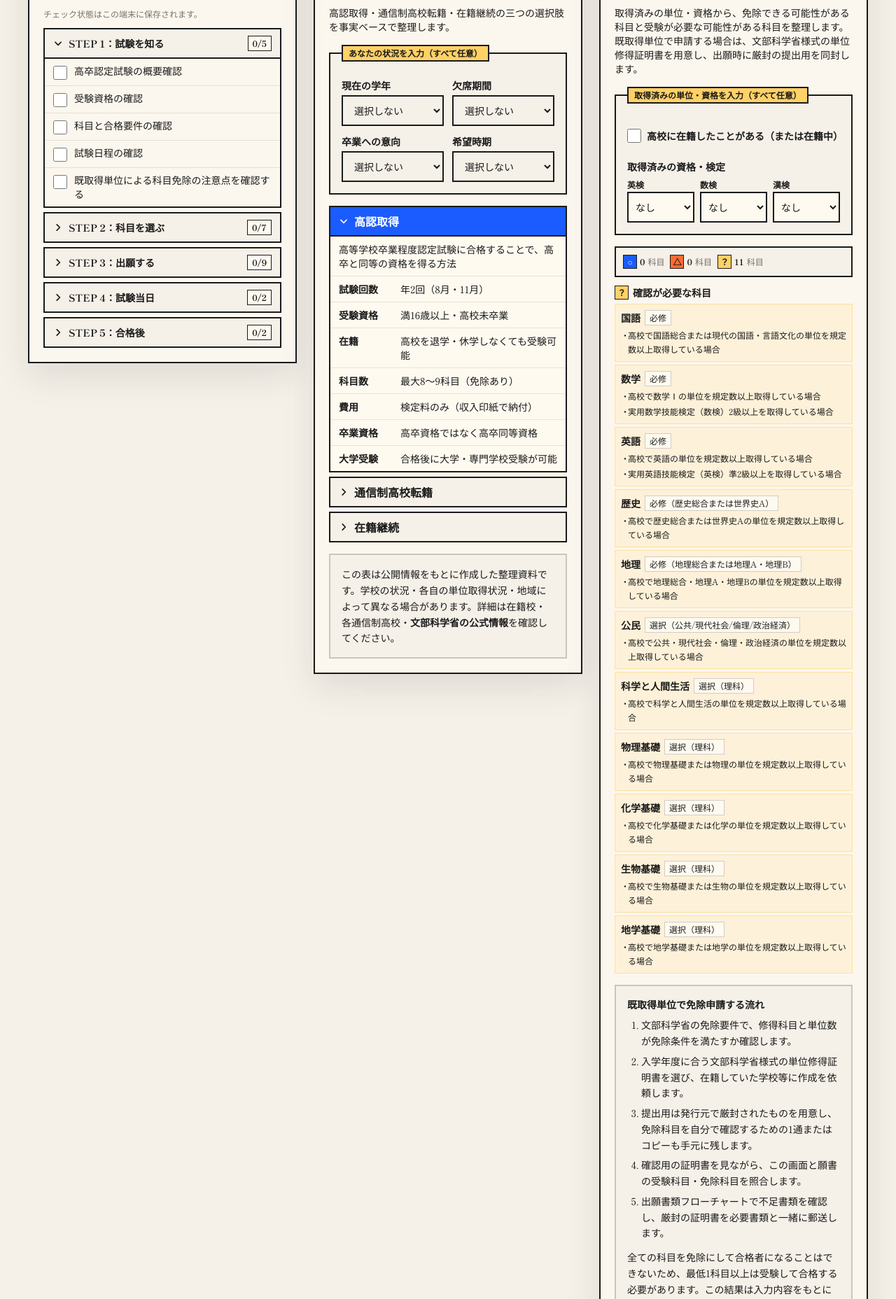
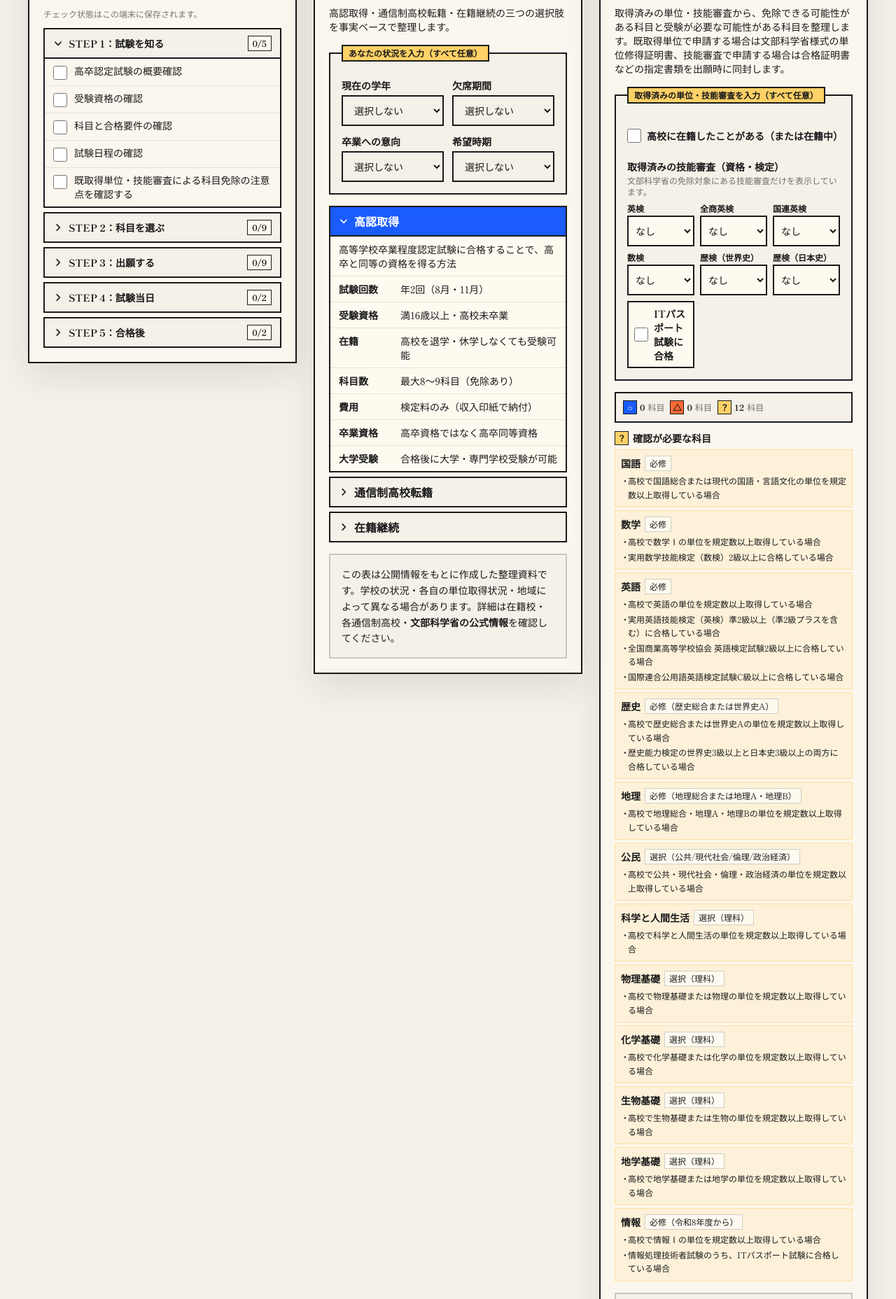
Before and after one commit to toutoutoubun/konin-2026, a Next.js app: page / in a window 1280 px wide. Shown: the part 1454-3310 px from the top of the page at 70% size. Built offline with nearby package versions, Linux system fonts and the light colour scheme; a web font is replaced by a local one.

Commit message:
Revise exemption flow and CEFR guidance

```diff
--- a/app/updates/page.tsx
+++ b/app/updates/page.tsx
@@ -4,6 +4,7 @@ const updates = [
   ['2026-05-12', '物理基礎', '物理基礎PDFの端末内分析を追加。大問見出し「問1〜問Nに答えよ。」で分割し、頻出分野、年度別推移、大問構成、出題形式を表示。', '物理基礎分析ページ'],
   ['2026-05-12', '英語', 'CEFRの説明を頻出語彙セクションに追加し、文法×語彙レベルのヒートマップを行内比率つきで読みやすく改善。', '英語分析ページ'],
   ['2026-05-12', '免除確認', '文部科学省HPをもとに、既取得単位による免除申請の流れと単位修得証明書の準備手順を追加。', '出願Todo・免除科目確認'],
+  ['2026-05-12', '免除確認', '文部科学省の技能審査免除一覧PDFに合わせ、歴検・数検・英検等・ITパスポートによる免除チェックとTodoを追加。', '免除申請チェックリスト・出願Todo'],
   ['2026-05-02', 'タグ定義', '英語以外の全11科目（国語・数学・歴史・地理・公民・科学と人間生活・物理基礎・化学基礎・生物基礎・地学基礎・情報）の単元タグ・形式タグ定義を追加。', 'タグ定義ページ'],
   ['2026-05-02', 'タグ定義', '科目タブ切り替えで各科目の固有タグ定義を表示可能に。全科目共通タグ（形式・制度区分）セクションを分離。', 'タグ定義ページ'],
   ['2026-05-01', '全体', '高認パスのトップページ、科目別カード、出願Todoリスト、タグ定義、更新履歴を追加。', 'Phase 1 UI構成'],
--- a/components/ApplicationTodo.tsx
+++ b/components/ApplicationTodo.tsx
@@ -7,6 +7,7 @@ import {
   officialExamGuideUrl,
   officialExemptionRequirementsUrl,
   officialPastExamUrl,
+  officialSkillExemptionUrl,
 } from '@/data/subjects'
 
 type TodoItem = {
@@ -28,7 +29,7 @@ const steps: TodoStep[] = [
       { id: 'eligibility', label: '受験資格の確認' },
       { id: 'requirements', label: '科目と合格要件の確認' },
       { id: 'schedule', label: '試験日程の確認' },
-      { id: 'exemption', label: '既取得単位による科目免除の注意点を確認する', href: officialExemptionRequirementsUrl }
+      { id: 'exemption', label: '既取得単位・技能審査による科目免除の注意点を確認する', href: officialExemptionRequirementsUrl }
     ]
   },
   {
@@ -36,9 +37,11 @@ const steps: TodoStep[] = [
     items: [
       { id: 'subjects', label: '受験科目を決める' },
       { id: 'exemption-requirements', label: '免除要件で対象科目と必要単位数を照合する', href: officialExemptionRequirementsUrl },
+      { id: 'skill-exemption-requirements', label: '技能審査による免除対象（歴検・数検・英検等・ITパスポート）を確認する', href: officialSkillExemptionUrl },
       { id: 'credit-certificate-form', label: '入学年度に合う単位修得証明書の文科省様式を選ぶ', href: officialCreditCertificateUrl },
       { id: 'credit-certificate-request', label: '在籍校に証明書作成を依頼する（提出用は厳封、確認用も用意）' },
-      { id: 'exemption-subjects', label: '確認用の証明書を見ながら、免除申請できる科目を確認する' },
+      { id: 'skill-proof-documents', label: '資格・検定で申請する科目は、合格証明書など指定書類を確認する' },
+      { id: 'exemption-subjects', label: '単位・技能審査の証明書類を見ながら、免除申請できる科目を確認する' },
       { id: 'download-pdfs', label: '公式PDFを文科省サイトから取得する', href: officialPastExamUrl },
       { id: 'analysis', label: '頻出分析ツールで出題傾向を確認する', href: '#tools' }
     ]
@@ -50,8 +53,8 @@ const steps: TodoStep[] = [
       { id: 'period', label: '出願期間を確認する' },
       { id: 'application-flow', label: '出願書類フローチャートで必要書類を確認する', href: officialApplicationFlowUrl },
       { id: 'documents', label: '必要書類を揃える（願書・写真・住民票・収入印紙など）' },
-      { id: 'exemption-documents', label: '免除申請する場合は、厳封された単位修得証明書を同封する' },
-      { id: 'exemption-form-check', label: '願書の受験科目・免除科目を、確認用証明書と照合する' },
+      { id: 'exemption-documents', label: '免除申請する場合は、単位修得証明書または技能審査の証明書類を同封する' },
+      { id: 'exemption-form-check', label: '願書の受験科目・免除科目を、証明書類と照合する' },
       { id: 'fee', label: '検定料を確認・納付する（収入印紙）' },
       { id: 'mail', label: '願書を郵送する（簡易書留）' },
       { id: 'ticket', label: '受験票の到着を確認する' }
--- a/components/ExemptionCheck/ExemptionCheck.tsx
+++ b/components/ExemptionCheck/ExemptionCheck.tsx
@@ -54,7 +54,7 @@ export default function ExemptionCheck() {
           </ruby>
         </h2>
         <p className="mt-2 text-sm">
-          取得済みの単位・資格から、免除できる可能性がある科目と受験が必要な可能性がある科目を整理します。既取得単位で申請する場合は、文部科学省様式の単位修得証明書を用意し、出願時に厳封の提出用を同封します。
+          取得済みの単位・技能審査から、免除できる可能性がある科目と受験が必要な可能性がある科目を整理します。既取得単位で申請する場合は文部科学省様式の単位修得証明書、技能審査で申請する場合は合格証明書などの指定書類を出願時に同封します。
         </p>
       </div>
 
--- a/components/ExemptionCheck/ExemptionInput.tsx
+++ b/components/ExemptionCheck/ExemptionInput.tsx
@@ -2,9 +2,17 @@
 
 import {
   type ExemptionInput as InputType,
-  type QualificationLevel,
+  type CommonQualificationLevel,
+  type EikenLevel,
+  type HistoryExamLevel,
+  type UnitedNationsEnglishLevel,
+  type ZenshoEnglishLevel,
+  eikenLevels,
   exemptionSubjects,
-  qualificationLevels,
+  historyExamLevels,
+  sukenLevels,
+  unitedNationsEnglishLevels,
+  zenshoEnglishLevels,
 } from '@/data/exemptions'
 
 type Props = {
@@ -17,9 +25,13 @@ export default function ExemptionInputForm({ input, onChange, onClear }: Props)
   const hasInput =
     input.enrolled ||
     Object.values(input.credits).some((v) => v > 0) ||
-    input.eiken !== 'なし' ||
-    input.suken !== 'なし' ||
-    input.kanken !== 'なし'
+    (input.eiken ?? 'なし') !== 'なし' ||
+    (input.suken ?? 'なし') !== 'なし' ||
+    (input.rekikenWorld ?? 'なし') !== 'なし' ||
+    (input.rekikenJapan ?? 'なし') !== 'なし' ||
+    (input.zenshoEnglish ?? 'なし') !== 'なし' ||
+    (input.unEnglish ?? 'なし') !== 'なし' ||
+    Boolean(input.itPassport)
 
   const updateCredit = (slug: string, value: string) => {
     const num = parseInt(value, 10)
@@ -35,7 +47,7 @@ export default function ExemptionInputForm({ input, onChange, onClear }: Props)
   return (
     <fieldset className="border-2 border-ink bg-cream p-3 sm:p-4">
       <legend className="border-2 border-ink bg-yellow px-2 py-0.5 text-xs font-bold">
-        取得済みの単位・資格を入力（すべて任意）
+        取得済みの単位・技能審査を入力（すべて任意）
       </legend>
 
       {/* 高校在籍チェック */}
@@ -83,19 +95,50 @@ export default function ExemptionInputForm({ input, onChange, onClear }: Props)
 
       {/* 資格・検定 */}
       <div className="mt-3">
-        <p className="text-sm font-bold">取得済みの資格・検定</p>
-        <div className="mt-2 grid grid-cols-3 gap-2">
+        <p className="text-sm font-bold">取得済みの技能審査（資格・検定）</p>
+        <p className="mt-0.5 text-xs text-ink/60">文部科学省の免除対象にある技能審査だけを表示しています。</p>
+        <div className="mt-2 grid gap-2 sm:grid-cols-2 lg:grid-cols-3">
           <div>
             <label htmlFor="exemption-eiken" className="block text-xs font-bold">
               英検
             </label>
             <select
               id="exemption-eiken"
-              value={input.eiken}
-              onChange={(e) => onChange({ ...input, eiken: e.target.value as QualificationLevel })}
+              value={input.eiken ?? 'なし'}
+              onChange={(e) => onChange({ ...input, eiken: e.target.value as EikenLevel })}
               className="mt-0.5 w-full min-h-[44px] border-2 border-ink bg-paper px-1.5 py-1.5 text-sm focus-visible:outline-4 focus-visible:outline-blue"
             >
-              {qualificationLevels.map((level) => (
+              {eikenLevels.map((level) => (
+                <option key={level} value={level}>{level}</option>
+              ))}
+            </select>
+          </div>
+          <div>
+            <label htmlFor="exemption-zensho-english" className="block text-xs font-bold">
+              全商英検
+            </label>
+            <select
+              id="exemption-zensho-english"
+              value={input.zenshoEnglish ?? 'なし'}
+              onChange={(e) => onChange({ ...input, zenshoEnglish: e.target.value as ZenshoEnglishLevel })}
+              className="mt-0.5 w-full min-h-[44px] border-2 border-ink bg-paper px-1.5 py-1.5 text-sm focus-visible:outline-4 focus-visible:outline-blue"
+            >
+              {zenshoEnglishLevels.map((level) => (
+                <option key={level} value={level}>{level}</option>
+              ))}
+            </select>
+          </div>
+          <div>
+            <label htmlFor="exemption-un-english" className="block text-xs font-bold">
+              国連英検
+            </label>
+            <select
+              id="exemption-un-english"
+              value={input.unEnglish ?? 'なし'}
+              onChange={(e) => onChange({ ...input, unEnglish: e.target.value as UnitedNationsEnglishLevel })}
+              className="mt-0.5 w-full min-h-[44px] border-2 border-ink bg-paper px-1.5 py-1.5 text-sm focus-visible:outline-4 focus-visible:outline-blue"
+            >
+              {unitedNationsEnglishLevels.map((level) => (
                 <option key={level} value={level}>{level}</option>
               ))}
             </select>
@@ -106,30 +149,54 @@ export default function ExemptionInputForm({ input, onChange, onClear }: Props)
             </label>
             <select
               id="exemption-suken"
-              value={input.suken}
-              onChange={(e) => onChange({ ...input, suken: e.target.value as QualificationLevel })}
+              value={input.suken ?? 'なし'}
+              onChange={(e) => onChange({ ...input, suken: e.target.value as CommonQualificationLevel })}
               className="mt-0.5 w-full min-h-[44px] border-2 border-ink bg-paper px-1.5 py-1.5 text-sm focus-visible:outline-4 focus-visible:outline-blue"
             >
-              {qualificationLevels.map((level) => (
+              {sukenLevels.map((level) => (
                 <option key={level} value={level}>{level}</option>
               ))}
             </select>
           </div>
           <div>
-            <label htmlFor="exemption-kanken" className="block text-xs font-bold">
-              漢検
+            <label htmlFor="exemption-rekiken-world" className="block text-xs font-bold">
+              歴検（世界史）
             </label>
             <select
-              id="exemption-kanken"
-              value={input.kanken}
-              onChange={(e) => onChange({ ...input, kanken: e.target.value as QualificationLevel })}
+              id="exemption-rekiken-world"
+              value={input.rekikenWorld ?? 'なし'}
+              onChange={(e) => onChange({ ...input, rekikenWorld: e.target.value as HistoryExamLevel })}
               className="mt-0.5 w-full min-h-[44px] border-2 border-ink bg-paper px-1.5 py-1.5 text-sm focus-visible:outline-4 focus-visible:outline-blue"
             >
-              {qualificationLevels.map((level) => (
+              {historyExamLevels.map((level) => (
                 <option key={level} value={level}>{level}</option>
               ))}
             </select>
           </div>
+          <div>
+            <label htmlFor="exemption-rekiken-japan" className="block text-xs font-bold">
+              歴検（日本史）
+            </label>
+            <select
+              id="exemption-rekiken-japan"
+              value={input.rekikenJapan ?? 'なし'}
+              onChange={(e) => onChange({ ...input, rekikenJapan: e.target.value as HistoryExamLevel })}
+              className="mt-0.5 w-full min-h-[44px] border-2 border-ink bg-paper px-1.5 py-1.5 text-sm focus-visible:outline-4 focus-visible:outline-blue"
+            >
+              {historyExamLevels.map((level) => (
+                <option key={level} value={level}>{level}</option>
+              ))}
+            </select>
+          </div>
+          <label className="flex min-h-[44px] items-center gap-2 border-2 border-ink bg-paper px-2 py-1.5 text-sm font-bold">
+            <input
+              type="checkbox"
+              checked={Boolean(input.itPassport)}
+              onChange={(e) => onChange({ ...input, itPassport: e.target.checked })}
+              className="h-5 w-5 shrink-0 accent-blue"
+            />
+            ITパスポート試験に合格
+          </label>
         </div>
 
       </div>
--- a/components/ExemptionCheck/ExemptionNote.tsx
+++ b/components/ExemptionCheck/ExemptionNote.tsx
@@ -3,21 +3,24 @@ import {
   officialCreditCertificateUrl,
   officialExamGuideUrl,
   officialExemptionRequirementsUrl,
+  officialSkillExemptionUrl,
 } from '@/data/subjects'
 
 export default function ExemptionNote() {
   return (
     <aside className="mt-4 border-2 border-ink/20 bg-cream p-3 sm:p-4" aria-label="免除確認に関する注意事項">
-      <h3 className="text-sm font-bold">既取得単位で免除申請する流れ</h3>
+      <h3 className="text-sm font-bold">免除申請チェックリスト</h3>
       <ol className="mt-2 list-decimal space-y-1.5 pl-5 text-sm leading-relaxed">
-        <li>文部科学省の免除要件で、修得科目と単位数が免除条件を満たすか確認します。</li>
+        <li>単位で申請する場合は、文部科学省の免除要件で修得科目と単位数を確認します。</li>
         <li>入学年度に合う文部科学省様式の単位修得証明書を選び、在籍していた学校等に作成を依頼します。</li>
-        <li>提出用は発行元で厳封されたものを用意し、免除科目を自分で確認するための1通またはコピーも手元に残します。</li>
-        <li>確認用の証明書を見ながら、この画面と願書の受験科目・免除科目を照合します。</li>
-        <li>出願書類フローチャートで不足書類を確認し、厳封の証明書を必要書類と一緒に郵送します。</li>
+        <li>技能審査で申請する場合は、公式一覧で対象の試験・級が科目免除に相当するか確認します。</li>
+        <li>英語は英検準2級以上（準2級プラスを含む）、全商英検2級以上、国連英検C級以上のいずれかを確認します。</li>
+        <li>歴史は歴検の世界史3級以上と日本史3級以上の両方、数学は数検2級以上、情報はITパスポート試験の合格を確認します。</li>
+        <li>確認用の証明書類を見ながら、この画面と願書の受験科目・免除科目を照合します。</li>
+        <li>出願書類フローチャートで不足書類を確認し、単位修得証明書または技能審査の証明書類を必要書類と一緒に郵送します。</li>
       </ol>
       <p className="mt-3 text-sm leading-relaxed">
-        全ての科目を免除にして合格者になることはできないため、最低1科目以上は受験して合格する必要があります。この結果は入力内容をもとにした整理資料です。確定判定は文部科学省の受験案内・免除要件で確認してください。
+        全ての科目を免除にして合格者になることはできないため、最低1科目以上は受験して合格する必要があります。この結果は入力内容をもとにした整理資料です。確定判定と提出書類の種類は、文部科学省の受験案内・免除要件・技能審査一覧で確認してください。
       </p>
       <div className="mt-3 flex flex-wrap gap-2 text-sm">
         <a href={officialExemptionRequirementsUrl} target="_blank" rel="noopener" className="font-bold">
@@ -25,6 +28,9 @@ export default function ExemptionNote() {
         </a>
         <a href={officialCreditCertificateUrl} target="_blank" rel="noopener" className="font-bold">
           単位修得証明書様式
+        </a>
+        <a href={officialSkillExemptionUrl} target="_blank" rel="noopener" className="font-bold">
+          技能審査一覧
         </a>
         <a href={officialApplicationFlowUrl} target="_blank" rel="noopener" className="font-bold">
           出願書類フローチャート
--- a/data/exemptions.ts
+++ b/data/exemptions.ts
@@ -26,10 +26,10 @@ export const exemptionSubjects: ExemptionSubject[] = [
     categoryLabel: '必修',
     exemptionConditions: [
       '高校で数学Ⅰの単位を規定数以上取得している場合',
-      '実用数学技能検定（数検）2級以上を取得している場合',
+      '実用数学技能検定（数検）2級以上に合格している場合',
     ],
     creditThreshold: 3,
-    qualificationExemptions: [{ name: '数検', level: '2級' }],
+    qualificationExemptions: [{ name: '実用数学技能検定', level: '2級以上' }],
   },
   {
     name: '英語',
@@ -38,10 +38,16 @@ export const exemptionSubjects: ExemptionSubject[] = [
     categoryLabel: '必修',
     exemptionConditions: [
       '高校で英語の単位を規定数以上取得している場合',
-      '実用英語技能検定（英検）準2級以上を取得している場合',
+      '実用英語技能検定（英検）準2級以上（準2級プラスを含む）に合格している場合',
+      '全国商業高等学校協会 英語検定試験2級以上に合格している場合',
+      '国際連合公用語英語検定試験C級以上に合格している場合',
     ],
     creditThreshold: 3,
-    qualificationExemptions: [{ name: '英検', level: '準2級' }],
+    qualificationExemptions: [
+      { name: '実用英語技能検定', level: '準2級以上（準2級プラスを含む）' },
+      { name: '全国商業高等学校協会 英語検定試験', level: '2級以上' },
+      { name: '国際連合公用語英語検定試験', level: 'C級以上' },
+    ],
   },
   {
     name: '歴史',
@@ -50,8 +56,10 @@ export const exemptionSubjects: ExemptionSubject[] = [
     categoryLabel: '必修（歴史総合または世界史A）',
     exemptionConditions: [
       '高校で歴史総合または世界史Aの単位を規定数以上取得している場合',
+      '歴史能力検定の世界史3級以上と日本史3級以上の両方に合格している場合',
     ],
     creditThreshold: 2,
+    qualificationExemptions: [{ name: '歴史能力検定', level: '世界史3級以上＋日本史3級以上' }],
   },
   {
     name: '地理',
@@ -123,17 +131,42 @@ export const exemptionSubjects: ExemptionSubject[] = [
     ],
     creditThreshold: 2,
   },
+  {
+    name: '情報',
+    slug: 'informatics',
+    category: 'required',
+    categoryLabel: '必修（令和8年度から）',
+    exemptionConditions: [
+      '高校で情報Ⅰの単位を規定数以上取得している場合',
+      '情報処理技術者試験のうち、ITパスポート試験に合格している場合',
+    ],
+    creditThreshold: 2,
+    qualificationExemptions: [{ name: 'ITパスポート試験', level: '合格' }],
+  },
 ]
 
-export type QualificationLevel = 'なし' | '3級' | '準2級' | '2級' | '準1級' | '1級'
-export const qualificationLevels: QualificationLevel[] = ['なし', '3級', '準2級', '2級', '準1級', '1級']
+export type EikenLevel = 'なし' | '3級' | '準2級' | '準2級プラス' | '2級' | '準1級' | '1級'
+export type CommonQualificationLevel = 'なし' | '3級' | '準2級' | '2級' | '準1級' | '1級'
+export type HistoryExamLevel = 'なし' | '3級' | '2級' | '1級'
+export type ZenshoEnglishLevel = 'なし' | '2級' | '1級'
+export type UnitedNationsEnglishLevel = 'なし' | 'C級' | 'B級' | 'A級' | '特A級'
+
+export const eikenLevels: EikenLevel[] = ['なし', '3級', '準2級', '準2級プラス', '2級', '準1級', '1級']
+export const sukenLevels: CommonQualificationLevel[] = ['なし', '3級', '準2級', '2級', '準1級', '1級']
+export const historyExamLevels: HistoryExamLevel[] = ['なし', '3級', '2級', '1級']
+export const zenshoEnglishLevels: ZenshoEnglishLevel[] = ['なし', '2級', '1級']
+export const unitedNationsEnglishLevels: UnitedNationsEnglishLevel[] = ['なし', 'C級', 'B級', 'A級', '特A級']
 
 export interface ExemptionInput {
   enrolled: boolean
   credits: Record<string, number>
-  eiken: QualificationLevel
-  suken: QualificationLevel
-  kanken: QualificationLevel
+  eiken: EikenLevel
+  suken: CommonQualificationLevel
+  rekikenWorld: HistoryExamLevel
+  rekikenJapan: HistoryExamLevel
+  zenshoEnglish: ZenshoEnglishLevel
+  unEnglish: UnitedNationsEnglishLevel
+  itPassport: boolean
   otherQualification: string
 }
 
@@ -142,7 +175,11 @@ export const defaultExemptionInput: ExemptionInput = {
   credits: {},
   eiken: 'なし',
   suken: 'なし',
-  kanken: 'なし',
+  rekikenWorld: 'なし',
+  rekikenJapan: 'なし',
+  zenshoEnglish: 'なし',
+  unEnglish: 'なし',
+  itPassport: false,
   otherQualification: '',
 }
 
@@ -152,19 +189,32 @@ export function evaluateExemption(
   subject: ExemptionSubject,
   input: ExemptionInput
 ): ExemptionStatus {
+  const rekikenWorld = input.rekikenWorld ?? 'なし'
+  const rekikenJapan = input.rekikenJapan ?? 'なし'
+
   // 英検による英語免除
-  if (subject.slug === 'english' && input.eiken !== 'なし') {
-    const levelOrder: QualificationLevel[] = ['なし', '3級', '準2級', '2級', '準1級', '1級']
+  if (subject.slug === 'english') {
+    const levelOrder: EikenLevel[] = ['なし', '3級', '準2級', '準2級プラス', '2級', '準1級', '1級']
     const idx = levelOrder.indexOf(input.eiken)
     if (idx >= 2) return 'possible' // 準2級以上
+    if (input.zenshoEnglish && input.zenshoEnglish !== 'なし') return 'possible' // 全商英検2級以上
+    if (input.unEnglish && input.unEnglish !== 'なし') return 'possible' // 国連英検C級以上
   }
 
   // 数検による数学免除
   if (subject.slug === 'math' && input.suken !== 'なし') {
-    const levelOrder: QualificationLevel[] = ['なし', '3級', '準2級', '2級', '準1級', '1級']
+    const levelOrder: CommonQualificationLevel[] = ['なし', '3級', '準2級', '2級', '準1級', '1級']
     const idx = levelOrder.indexOf(input.suken)
     if (idx >= 3) return 'possible' // 2級以上
   }
+
+  // 歴史能力検定による歴史免除（世界史・日本史の両方が必要）
+  if (subject.slug === 'history' && rekikenWorld !== 'なし' && rekikenJapan !== 'なし') {
+    return 'possible'
+  }
+
+  // ITパスポート試験による情報免除
+  if (subject.slug === 'informatics' && input.itPassport) return 'possible'
 
   // 高校単位による免除
   if (input.enrolled) {
--- a/data/subjects.ts
+++ b/data/subjects.ts
@@ -15,6 +15,7 @@ export const officialExamGuideUrl = 'https://www.mext.go.jp/a_menu/koutou/shiken
 export const officialExemptionRequirementsUrl = 'https://www.mext.go.jp/a_menu/koutou/shiken/06033010/007.htm'
 export const officialCreditCertificateUrl = 'https://www.mext.go.jp/a_menu/koutou/shiken/05033001.htm'
 export const officialApplicationFlowUrl = 'https://www.mext.go.jp/a_menu/koutou/shiken/mext_01821.html'
+export const officialSkillExemptionUrl = 'https://www.mext.go.jp/a_menu/koutou/shiken/06033010/20260227-mxt_syogai02-3ginou01.pdf'
 
 export const subjects: Subject[] = [
   { slug: 'japanese', name: '国語', label: 'JAPANESE', status: 'placeholder', accent: 'blue', description: '現代文・古文・漢文を含む公式PDF由来の傾向データ集計画面。' },
```
